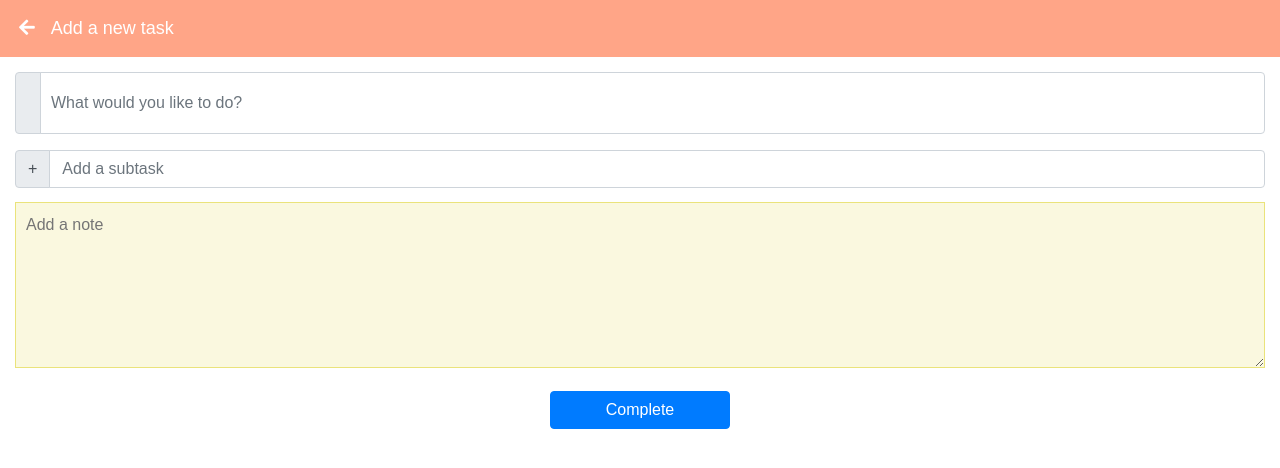
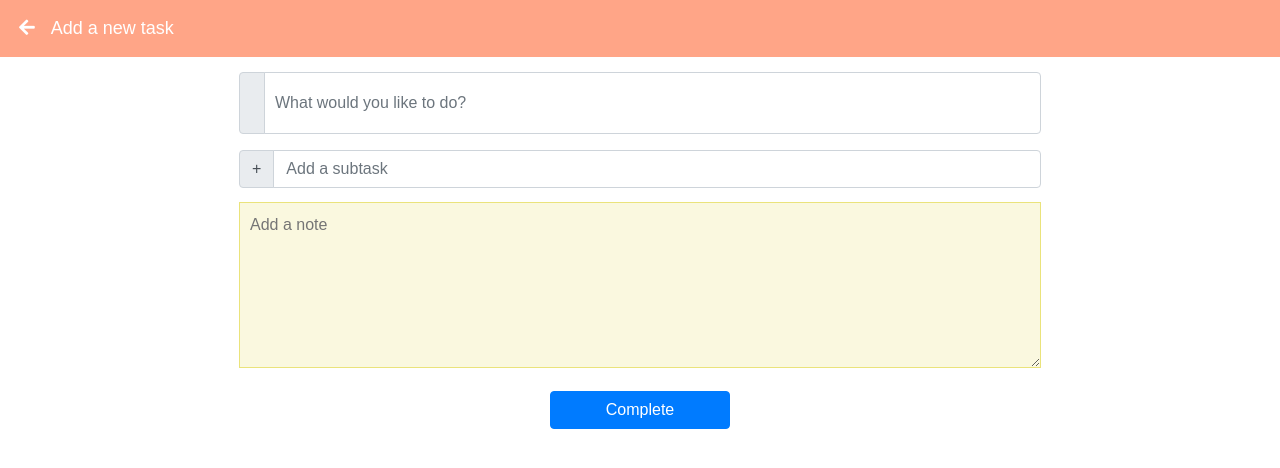
Before and after one commit to gusterwoei/react-todo, a React (Create React App) app: page /detail in a window 1280 px wide. Shown: the top 468 px of the page. Built offline with nearby package versions, Linux system fonts and the light colour scheme.

Commit message:
mobile first design

```diff
--- a/src/components/todo-detail-page/todo-detail-page.css
+++ b/src/components/todo-detail-page/todo-detail-page.css
@@ -1,3 +1,13 @@
+@media only screen and (min-width: 768px) {
+  .todo-detail-page .page-content {
+    width: 85%;
+    margin: auto; } }
+
+@media only screen and (min-width: 1026px) {
+  .todo-detail-page .page-content {
+    width: 65%;
+    margin: auto; } }
+
 .todo-detail-page .title {
   padding: 30px 10px; }
 
--- a/src/components/todo-detail-page/todo-detail-page.scss
+++ b/src/components/todo-detail-page/todo-detail-page.scss
@@ -1,4 +1,15 @@
 .todo-detail-page {
+    .page-content {
+        @media only screen and (min-width: 768px) {
+            width: 85%;
+            margin: auto;
+        }
+        @media only screen and (min-width: 1026px) {
+            width: 65%;
+            margin: auto;
+        }
+    }
+
     .title {
         padding: 30px 10px;
     }
--- a/src/components/todo-detail-page/todo-detail-page.tsx
+++ b/src/components/todo-detail-page/todo-detail-page.tsx
@@ -134,7 +134,6 @@ export default class TodoDetailPage extends Component<Props, State> {
                }} />
 
             <div className='page-content'>
-
                <div className="input-group mb-3">
                   <div className="input-group-prepend">
                      <div className="input-group-text">
--- a/src/index.css
+++ b/src/index.css
@@ -1,21 +1,25 @@
 html,
 body {
-   width: 100%;
-   height: 100%;
-}
+  width: 100%;
+  height: 100%; }
 
 body {
-   margin: 0;
-   padding: 0;
-   font-family: sans-serif;
-}
+  margin: 0;
+  padding: 0;
+  font-family: sans-serif; }
 
 .page-content {
-   padding: 15px;
-}
+  padding: 15px; }
+  @media only screen and (min-width: 768px) {
+    .page-content {
+      width: 85%;
+      margin: auto; } }
+  @media only screen and (min-width: 1026px) {
+    .page-content {
+      width: 65%;
+      margin: auto; } }
 
 .page-root {
-   width: 100%;
-   height: 100%;
-   position: absolute;
-}
+  width: 100%;
+  height: 100%;
+  position: absolute; }
--- /dev/null
+++ b/src/index.scss
@@ -0,0 +1,30 @@
+html,
+body {
+   width: 100%;
+   height: 100%;
+}
+
+body {
+   margin: 0;
+   padding: 0;
+   font-family: sans-serif;
+}
+
+.page-content {
+	padding: 15px;
+
+    @media only screen and (min-width: 768px) {
+        width: 85%;
+        margin: auto;
+    }
+    @media only screen and (min-width: 1026px) {
+        width: 65%;
+        margin: auto;
+    }
+}
+
+.page-root {
+   width: 100%;
+   height: 100%;
+   position: absolute;
+}
```
Also changed, not shown: src/components/app/app.css (deleted, +0 -20 lines), src/components/app/app.scss (deleted, +0 -28 lines), src/components/app/app.tsx (deleted, +0 -19 lines), 1 other file (tests, documents, lock files or other folders).
